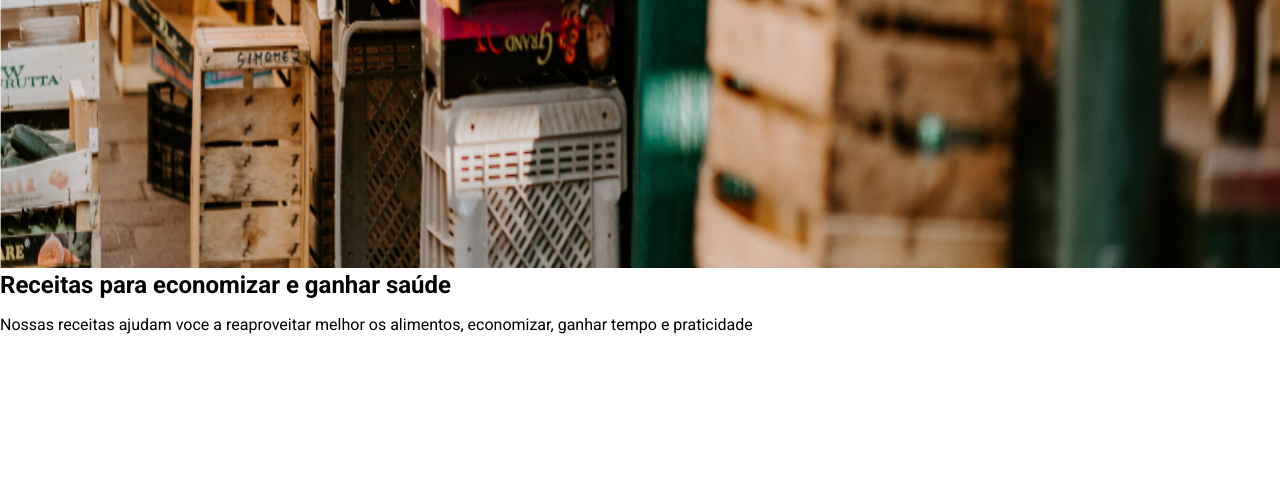
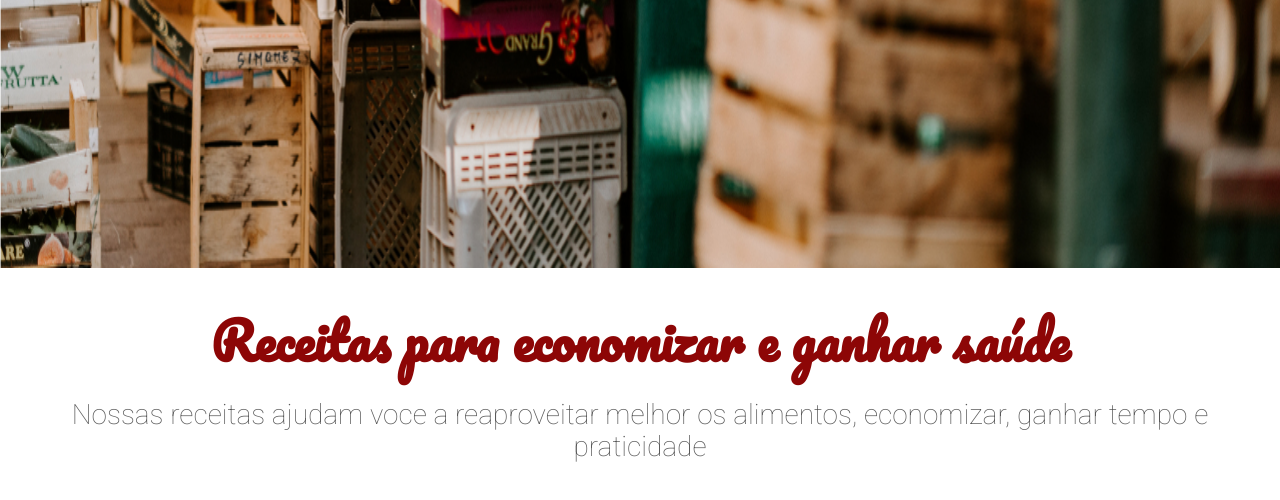
Before and after one commit to joliveiradantas/arquiteturaCSS, a plain HTML site: page index.html in a window 1280 px wide. Shown: the part 532-1032 px from the top of the page. Before the commit the page ends 882 px from the top, so only its background shows below. Drawn offline with Linux system fonts and the light colour scheme.

Commit message:
2-Estilizacao de banner e sobre - Estilizando o sobre

```diff
--- /dev/null
+++ b/assets/css/sobre/sobre-descricao.css
@@ -0,0 +1,5 @@
+.sobre__descricao {
+    color: #595959;
+    font-size: 1.75rem;
+    font-weight: 100;
+}
--- /dev/null
+++ b/assets/css/sobre/sobre-titulo.css
@@ -0,0 +1,5 @@
+.sobre__titulo {
+    color: #8d0606;
+    font-family: Pacifico, cursive;
+    font-size: 3.1875rem;
+}
--- /dev/null
+++ b/assets/css/sobre/sobre.css
@@ -0,0 +1,4 @@
+.sobre {
+    text-align: center;
+    padding: 2.5rem;
+}
--- a/index.html
+++ b/index.html
@@ -15,6 +15,10 @@
         <link href="./assets/css/banner/banner.css" rel="stylesheet" />
         <link href="./assets/css/banner/banner-titulo.css" rel="stylesheet" />
         <link href="./assets/css/banner/banner-imagem.css" rel="stylesheet" />
+        <link href="./assets/css/sobre/sobre.css" rel="stylesheet" />
+        <link href="./assets/css/sobre/sobre-titulo.css" rel="stylesheet" />
+        <link href="./assets/css/sobre/sobre-descricao.css" rel="stylesheet" />
+
     </head>
     <body>
         <header class="cabecalho">
```
